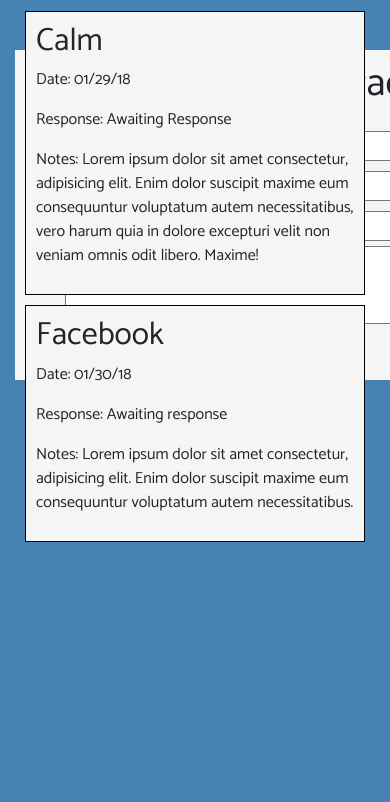
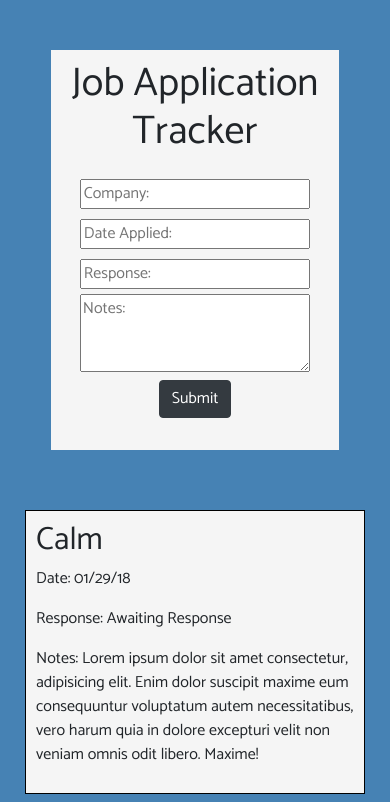
Before and after one commit to caitlinboldt/jobtracker, a plain HTML site: page index.html in a window 390 px wide. Shown: the top 802 px of the page. Drawn offline with nearby package versions, Linux system fonts and the light colour scheme.

Commit message:
media queries

```diff
--- a/css/style.css
+++ b/css/style.css
@@ -35,3 +35,23 @@
     margin: 10px;
     padding: 10px;
 }
+
+/* Media Queries */
+
+@media (max-width: 1030px) {
+    div.form {
+        position: static;
+    }
+}
+
+@media (max-width: 570px) {
+    div.form {
+        height: 350px;
+        width: 80%;
+    }
+}
+@media (max-width: 531px) {
+    div.form {
+        height: 400px;
+    }
+}
--- a/index.html
+++ b/index.html
@@ -19,7 +19,7 @@
   <body>
     <div class="container-fluid">
       <div class="row">
-        <div class="col-md-6">
+        <div class="col-lg-6">
           <div class="form mx-auto text-center">
             <h1>Job Application Tracker</h1>
             <input id="inputcom" type="text" placeholder="Company:"><br>
@@ -29,7 +29,7 @@
             <button class="btn btn-dark" onclick="track()">Submit</button>
           </div>
         </div>
-        <div class="col-md-6" id="jobscol"></div>
+        <div class="col-lg-6" id="jobscol"></div>
       </div>
     </div>
 
```
